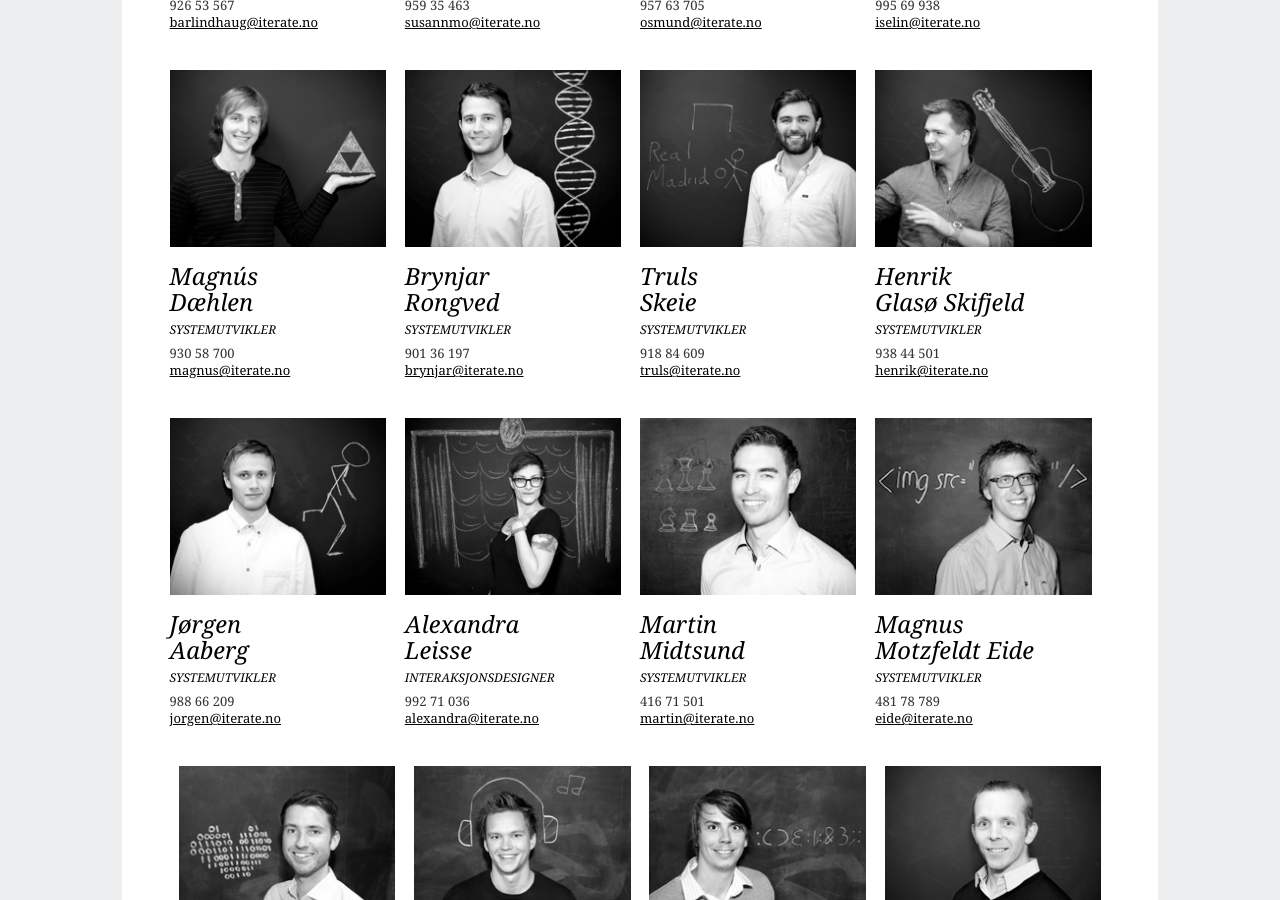
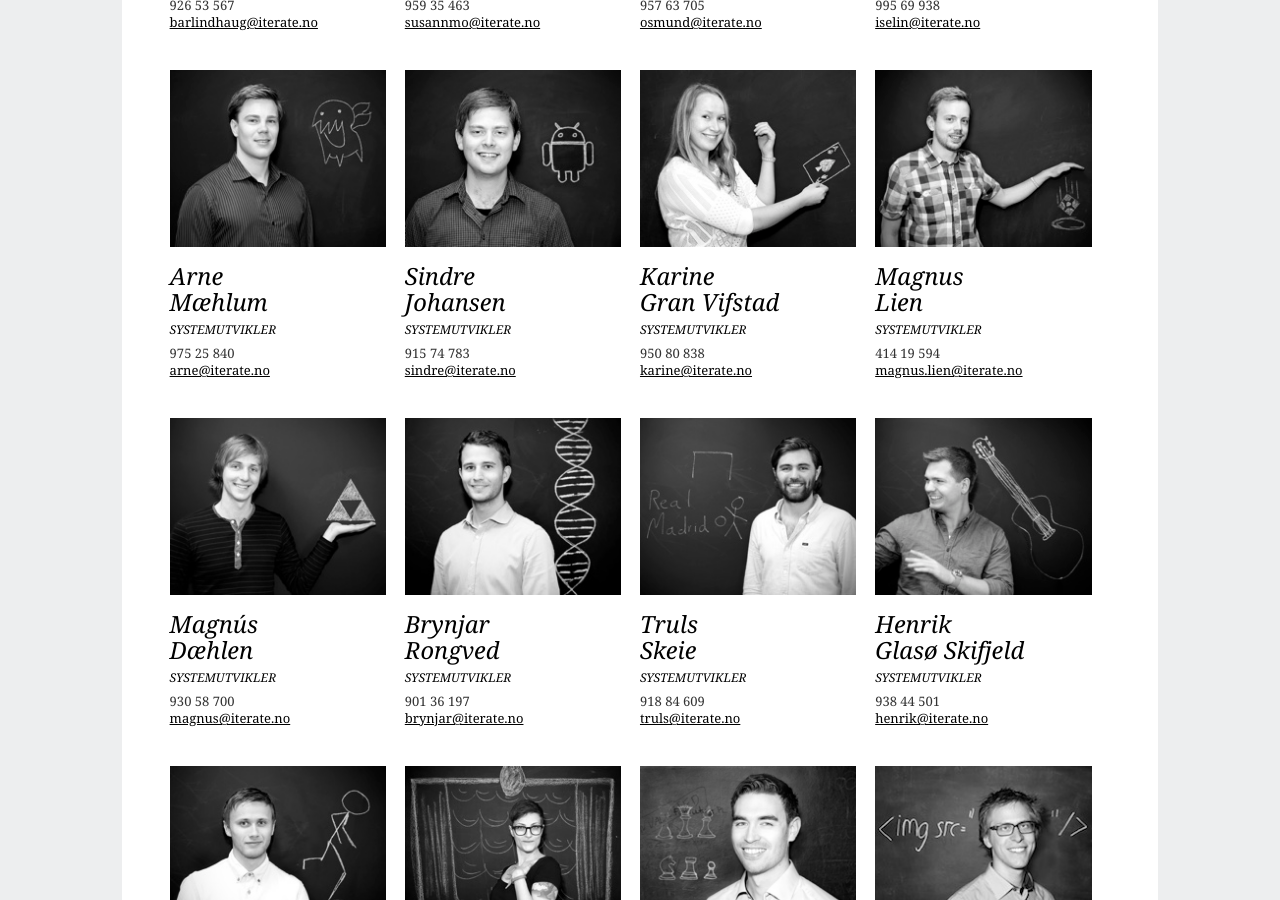
Before and after one commit to therese1g1/iterate.github.com, a Jekyll site: the page built from mennesker/index.html, in a window 1280 px wide and 900 px high, scrolled down 466 px. Built offline with Jekyll 4.4.1, drawn with Linux system fonts in a browser that asks for light colours.

Commit message:
added 4 new ppl

```diff
--- a/mennesker/index.html
+++ b/mennesker/index.html
@@ -54,6 +54,56 @@ title: Iterate
         </p>
       </div>
     </div>
+
+    <div class="grid_4 alpha">
+          <div class="menneske">
+            <img src="/static/images/mennesker/arne.jpg" alt=“Arne”>
+            <h2>Arne<br>Mæhlum</h2>
+            <h3>Systemutvikler</h3>
+            <p>
+              975 25 840
+            <br>
+            <a href="mailto:arne@iterate.no">arne@iterate.no</a>
+            </p>
+          </div>
+        </div>
+
+        <div class="grid_4">
+         <div class="menneske">
+            <img src="/static/images/mennesker/Sindre.jpg" alt="Sindre">
+            <h2>Sindre<br>Johansen</h2>
+            <h3>Systemutvikler</h3>
+            <p>915 74 783
+            <br>
+            <a href="mailto:sindre@iterate.no">sindre@iterate.no</a>
+            </p>
+          </div>
+        </div>
+
+        <div class="grid_4">
+            <div class="menneske">
+            <img src="/static/images/mennesker/karine.jpg" alt="Karine">
+            <h2>Karine<br>Gran Vifstad</h2>
+            <h3>Systemutvikler</h3>
+            <p>950 80 838
+            <br>
+            <a href="mailto:karine@iterate.no:">karine@iterate.no</a>
+            </p>
+          </div>
+        </div>
+
+
+        <div class="grid_4 omega">
+             <div class="menneske">
+            <img src="/static/images/mennesker/magnusl.jpg" alt="Magnus">
+            <h2>Magnus<br>Lien</h2>
+            <h3>Systemutvikler</h3>
+            <p>414 19 594
+            <br>
+            <a href="mailto:magnus.lien@iterate.no">magnus.lien@iterate.no</a>
+            </p>
+          </div>
+        </div>
 
     <div class="grid_4 alpha">
       <div class="menneske">
```
Also changed, not shown: static/images/mennesker/arne.jpg (added), static/images/mennesker/karine.jpg (added), static/images/mennesker/magnusl.jpg (added), static/images/mennesker/sindre.jpg (added).
